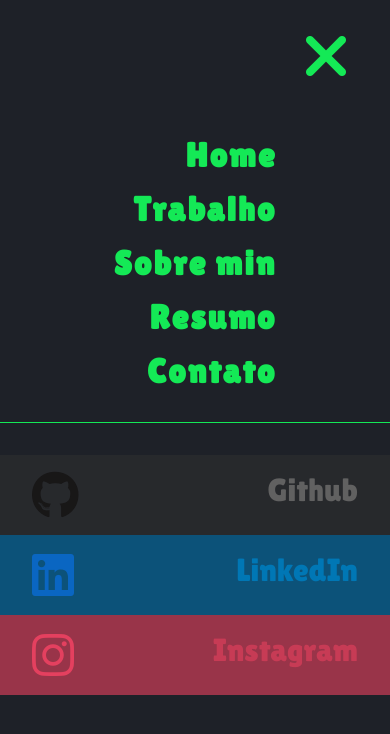
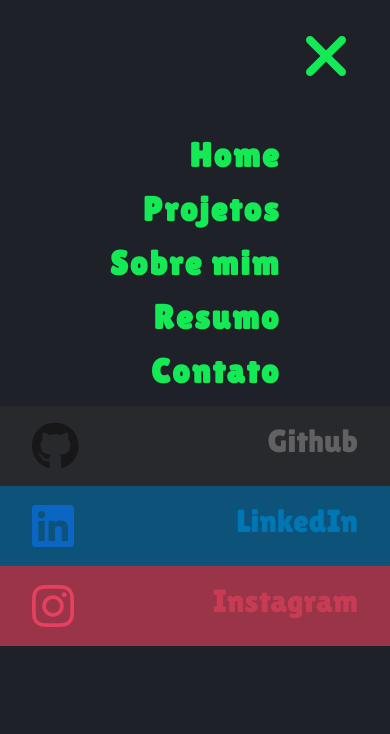
Before and after one commit to UirleandroSantos/meu-portifolio, a plain HTML site: page links.html in a window 390 px wide. Drawn offline with Linux system fonts and the light colour scheme.

Commit message:
Organização das pastas

```diff
--- a/links.html
+++ b/links.html
@@ -9,7 +9,7 @@
     <link href="https://fonts.googleapis.com/css2?family=Lilita+One&display=swap" rel="stylesheet">
 
     <title>Portifólio 👉 Uirleandro</title>
-    <link rel="stylesheet" href="styleMobile.css">
+    <link rel="stylesheet" href="styleLinks.css">
 </head>
 <body class="body-links">
     <header class="header-links">
@@ -19,13 +19,11 @@
     </header>
     <section class="links-links">
         <a href="./index.html">Home</a>
-        <a href="">Trabalho</a>
-        <a href="">Sobre min</a>
+        <a href="./projetos.html">Projetos</a>
+        <a href="">Sobre mim</a>
         <a href="">Resumo</a>
         <a href="https://wa.me/5582981071103" target="_blank">Contato</a>
     </section>
-
-    <div class="separation"></div>
 
     <div class="social-media">
         <a href="https://github.com/UirleandroSantos" target="_blank" class="github">
--- a/style.css
+++ b/style.css
@@ -2,4 +2,5 @@
     margin: 0;
     padding: 0;
     box-sizing: border-box;
+    overflow: hidden;
 }
--- a/styleMobile.css
+++ b/styleIndex.css
@@ -106,121 +106,11 @@
         border-radius: 1rem;
     }
 
-    .presentation, .img-main, .body-links{
+    .presentation, .img-main{
         opacity: 0;
         transform: translateY(50px);
         animation: sliden 0.8s ease-out forwards;
         animation-delay: 1s;
-    }
-
-    /*  */
-    /* FIM DO MAIN */
-    /*  */
-
-    /*  */
-    /* INICIO DO HEADER LINKS */
-    /*  */
-
-    .body-links{
-        background-color: #1e2128;
-        padding: 1rem 2rem;
-    }
-
-    .header-links{
-        display: flex;
-        justify-content: end;
-    }
-
-    .header-links i{
-        font-size: 4rem;
-        color: #14e956;;
-    }
-
-    .links-links{
-        width: fit-content;
-        display: flex;
-        flex-direction: column;
-        align-items: end;
-        gap: 1rem;
-        margin: auto;
-        margin-top: 3rem;
-    }
-
-    .links-links a{
-        text-decoration: none;
-        font-size: 2.125rem;
-        color: #14e956;
-        font-family: "Lilita One", sans-serif;
-        font-weight: bold;
-        letter-spacing: 2px;
-    }
-
-    .separation{
-        height: 1px;
-        background-color: #14e956;
-        position: relative;
-        left: 50%;
-        transform: translateX(-50%);
-        width: 100vw;
-        margin-top: 2rem;
-        margin-bottom: 2rem;
-    }
-
-   .social-media {
-        position: relative;
-        left: 50%;
-        transform: translateX(-50%);
-        width: 100vw;
-        padding: 0;
-        display: flex;
-        flex-direction: column;
-        justify-content: center;
-        align-items: center;
-
-    }
-
-    .social-media a {
-        display: flex;
-        width: 100%;
-        justify-content: space-between;
-        padding: 1rem 0;
-        text-decoration: none;
-        font-family: "Lilita One", sans-serif;
-    }
-
-
-    .social-media a i{
-        font-size: 3rem;
-        margin-left: 2rem;
-        text-decoration: none;
-        color: initial;
-    }
-
-    .social-media a span{
-        font-size: 2rem;
-        margin-right: 2rem;
-    }
-
-    .github{
-        background-color: #3333337a;
-    }
-        .github span{
-            color: #616161;
-        }
-
-    .linkedin{
-        background-color: #0076b593;
-    }
-
-    .linkedin span{
-        color: #0077b5;
-    }
-
-    .instagram{
-        background-color: #e4405e9f;
-    }
-    .instagram span{
-        color: #e4405e9f;
     }
 
     @keyframes sliden {
--- /dev/null
+++ b/styleLinks.css
@@ -0,0 +1,122 @@
+@media (max-width: 768px){
+    .body-links{
+        background-color: #1e2128;
+        padding: 1rem 2rem;
+        height: 100vh;
+        height: fit-content;
+        overflow: hidden;
+    }
+
+    .header-links{
+        display: flex;
+        justify-content: end;
+    }
+
+    .header-links i{
+        font-size: 4rem;
+        color: #14e956;;
+    }
+
+    .links-links{
+        opacity: 0;
+        transform: translateX(100px);
+        animation: slidenLinks 0.8s ease-out forwards;
+        animation-delay: 1s;
+    }
+
+    .social-media{
+        opacity: 0;
+        transform: translateX(-100%);
+        animation: slidenSocialMedia 0.8s ease-out forwards;
+        animation-delay: 1s;
+    }
+
+    .links-links{
+        width: fit-content;
+        display: flex;
+        flex-direction: column;
+        align-items: end;
+        gap: 1rem;
+        margin: auto;
+        margin-top: 3rem;
+    }
+
+    .links-links a{
+        text-decoration: none;
+        font-size: 2.125rem;
+        color: #14e956;
+        font-family: "Lilita One", sans-serif;
+        font-weight: bold;
+        letter-spacing: 2px;
+    }
+
+   .social-media {
+        position: relative;
+        left: 50%;
+        width: 100vw;
+        padding: 0;
+        display: flex;
+        flex-direction: column;
+        justify-content: center;
+        align-items: center;
+        margin-top: 1rem;
+    }
+
+    .social-media a {
+        display: flex;
+        width: 100%;
+        justify-content: space-between;
+        padding: 1rem 0;
+        text-decoration: none;
+        font-family: "Lilita One", sans-serif;
+    }
+
+
+    .social-media a i{
+        font-size: 3rem;
+        margin-left: 2rem;
+        text-decoration: none;
+        color: initial;
+    }
+
+    .social-media a span{
+        font-size: 2rem;
+        margin-right: 2rem;
+    }
+
+    .github{
+        background-color: #3333337a;
+    }
+        .github span{
+            color: #616161;
+        }
+
+    .linkedin{
+        background-color: #0076b593;
+    }
+
+    .linkedin span{
+        color: #0077b5;
+    }
+
+    .instagram{
+        background-color: #e4405e9f;
+    }
+    .instagram span{
+        color: #e4405e9f;
+    }
+
+     @keyframes slidenLinks {
+        to{
+            opacity: 1;
+            transform: translateX(0);
+        }
+    }
+
+    @keyframes slidenSocialMedia {
+        to{
+            opacity: 1;
+            transform: translateX(-50%);
+        }
+    }
+}
```
Also changed, not shown: index.html (+1 -2 lines), projetos.html (added, +26 -0 lines).
